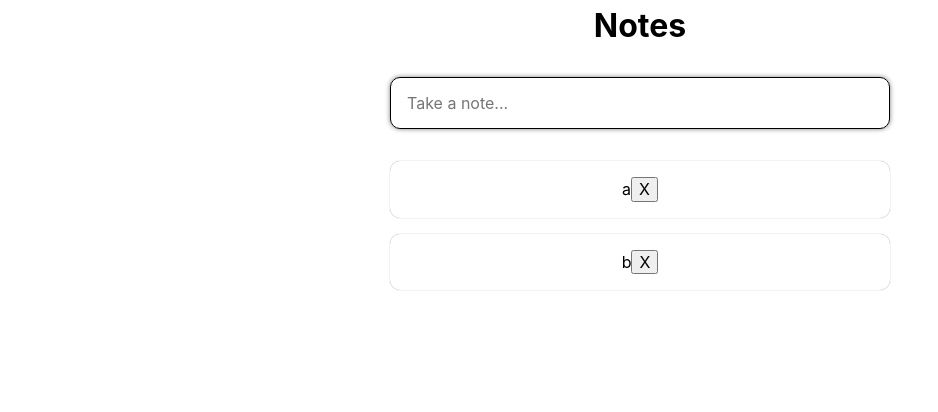
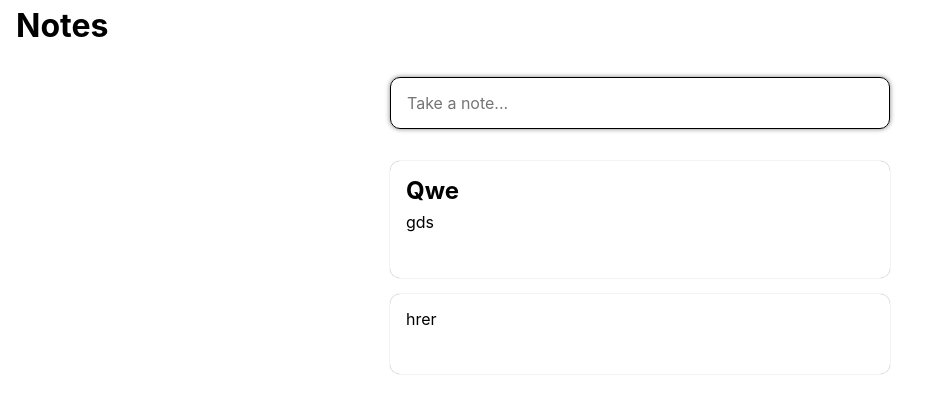
Before and after one commit to Awfj/notes, a React (Create React App) app: page / in a window 1280 px wide. Shown: the top 412 px of the page, without its empty margins (0-938 px from the left). Built offline with nearby package versions, Linux system fonts and the light colour scheme.

Commit message:
add Note

```diff
--- a/src/App.js
+++ b/src/App.js
@@ -1,13 +1,29 @@
 import React from "react";
 import "./App.scss";
 
+import Note from "./components/Note/Note";
+
 class App extends React.Component {
   state = {
-    notes: ["a", "b"],
     title: "",
     value: "",
     color: "white",
-    expanded: false
+    expanded: false,
+    selected: false,
+    notes: [
+      {
+        id: 0,
+        title: "Qwe",
+        body: "gds",
+        color: ""
+      },
+      {
+        id: 1,
+        title: "",
+        body: "hrer",
+        color: "yellow"
+      }
+    ]
   };
 
   handleChange = e => {
@@ -28,12 +44,13 @@ class App extends React.Component {
 
   makeNote = () => {
     const noteForm = document.forms.noteForm;
-    const value = noteForm["new note"].value;
-    if (!value) {
+    const title = noteForm["title"].value;
+    const body = noteForm["body"].value;
+    if (!title && !body) {
       this.setState({ expanded: false, color: "white" });
       return;
     } else {
-      const notes = this.state.notes.concat(value);
+      const notes = this.state.notes.concat({ title, body });
       this.setState({ notes, expanded: false, value: "", color: "white" });
     }
   };
@@ -55,20 +72,19 @@ class App extends React.Component {
   };
 
   render() {
-    console.log(this.state);
+    // console.log(this.state.notes);
 
     const notes =
       this.state.notes.length > 0 ? (
-        <ul>
+        <div className="Notes">
           {this.state.notes.map((note, index) => (
-            <li key={index}>
-              {note}
-              <button type="button" onClick={this.removeNote.bind(this, index)}>
-                X
-              </button>
-            </li>
+            <Note
+              key={index}
+              note={note}
+              removeNote={this.removeNote.bind(this, index)}
+            />
           ))}
-        </ul>
+        </div>
       ) : null;
 
     let NoteFormStyles = "NoteForm";
@@ -88,14 +104,14 @@ class App extends React.Component {
             onSubmit={this.handleSubmit}
           >
             {this.state.expanded ? (
-              <input type="text" placeholder="Title" />
+              <input type="text" name="title" placeholder="Title" />
             ) : null}
             <input
               className={this.state.expanded ? null : "newNote"}
               type="text"
               placeholder="Take a note..."
               autoComplete="off"
-              name="new note"
+              name="body"
               value={this.state.value}
               onChange={this.handleChange}
               onClick={this.expandForm}
--- a/src/App.scss
+++ b/src/App.scss
@@ -1,7 +1,3 @@
-.App {
-  text-align: center;
-}
-
 .App-logo {
   animation: App-logo-spin infinite 20s linear;
   height: 40vmin;
@@ -72,7 +68,7 @@ form.newNote {
 }
 
 header {
-  padding: .5em 1em;
+  padding: 0.5em 1em;
   margin-bottom: 1.5em;
 }
 
@@ -83,21 +79,7 @@ main {
   flex-direction: column;
 }
 
-ul {
-  // list-style: none;
-  // padding: 0;
-  margin: 0;
-  li {
-    // border: 1px solid grey;
-    border-radius: 10px;
-    box-shadow: 0 0 1px gray;
-    padding: 1em;
-    transition: all 0.1s ease-in-out;
-    &:hover {
-      box-shadow: 0 0 5px gray;
-    }
-  }
-  li:not(:last-child) {
-    margin-bottom: 1em;
-  }
+.Notes {
+  display: grid;
+  grid-gap: 1em;
 }
--- /dev/null
+++ b/src/components/Note/Note.js
@@ -0,0 +1,41 @@
+import React from "react";
+
+import styles from "./Note.module.scss";
+// import Overlay from "../Overlay/Overlay";
+
+const Note = props => {
+  const { title, body } = props.note;
+  // console.log(color);
+
+  function handleMouseEnter(e) {
+    const overlay = e.currentTarget.lastElementChild;
+    overlay.style.opacity = "1";
+    // console.log(e.target);
+  }
+
+  function handleMouseLeave(e) {
+    const overlay = e.currentTarget.lastElementChild;
+    overlay.style.opacity = "0";
+  }
+
+  return (
+    // <Overlay>
+    <article
+      className={styles.Note}
+      onMouseEnter={handleMouseEnter}
+      onMouseLeave={handleMouseLeave}
+    >
+      {title ? <h2>{title}</h2> : null}
+      {body ? <p>{body}</p> : null}
+      <div className={styles.Overlay}>
+        <button type="button">Change Color</button>
+        <button type="button" onClick={props.removeNote}>
+          Delete note
+        </button>
+      </div>
+    </article>
+    // </Overlay>
+  );
+};
+
+export default Note;
--- /dev/null
+++ b/src/components/Note/Note.module.scss
@@ -0,0 +1,17 @@
+.Note {
+  display: grid;
+  justify-content: start;
+  grid-gap: .5em;
+  border-radius: 10px;
+  box-shadow: 0 0 1px gray;
+  padding: 1em;
+  transition: all 0.1s ease-in-out;
+  &:hover {
+    box-shadow: 0 0 5px gray;
+  }
+}
+
+.Overlay {
+  transition: all 0.3s ease-in-out;
+  opacity: 0;
+}
--- /dev/null
+++ b/src/components/Overlay/Overlay.js
@@ -0,0 +1,13 @@
+import React from 'react'
+
+import styles from "./Overlay.module.scss";
+
+const Overlay = (props) => {
+  return (
+    <div className={styles.Overlay}>
+      {props.children}
+    </div>
+  )
+}
+
+export default Overlay
--- a/src/index.css
+++ b/src/index.css
@@ -17,8 +17,8 @@ code {
 }
 
 button {
-  /* background-color: transparent; */
-  /* border: 1px solid white; */
+  background-color: transparent;
+  border: 1px solid black;
   /* border: none; */
   cursor: pointer;
 }
```
Also changed, not shown: src/components/Overlay/Overlay.module.scss (added).
